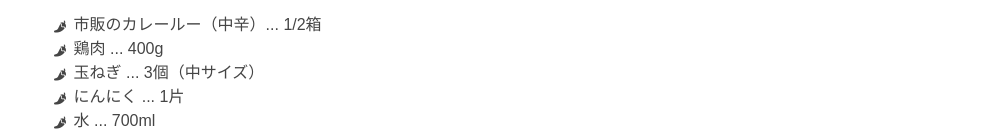
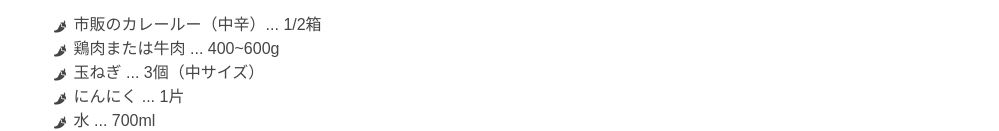
Before and after one commit to kohtarou/Curry-Recipe, a plain HTML site: page index.html in a window 1280 px wide. Shown: the part 907-1038 px from the top of the page, without its empty margins (140-1139 px from the left). Drawn offline with Linux system fonts and the light colour scheme; a web font is replaced by a local one.

Commit message:
update index.html

```diff
--- a/index.html
+++ b/index.html
@@ -35,7 +35,7 @@
 
     <ul>
       <li>市販のカレールー（中辛）... 1/2箱</li>
-      <li>鶏肉 ... 400g</li>
+      <li>鶏肉または牛肉 ... 400~600g</li>
       <li>玉ねぎ ... 3個（中サイズ）</li>
       <li>にんにく ... 1片</li>
       <li>水 ... 700ml</li>
```
